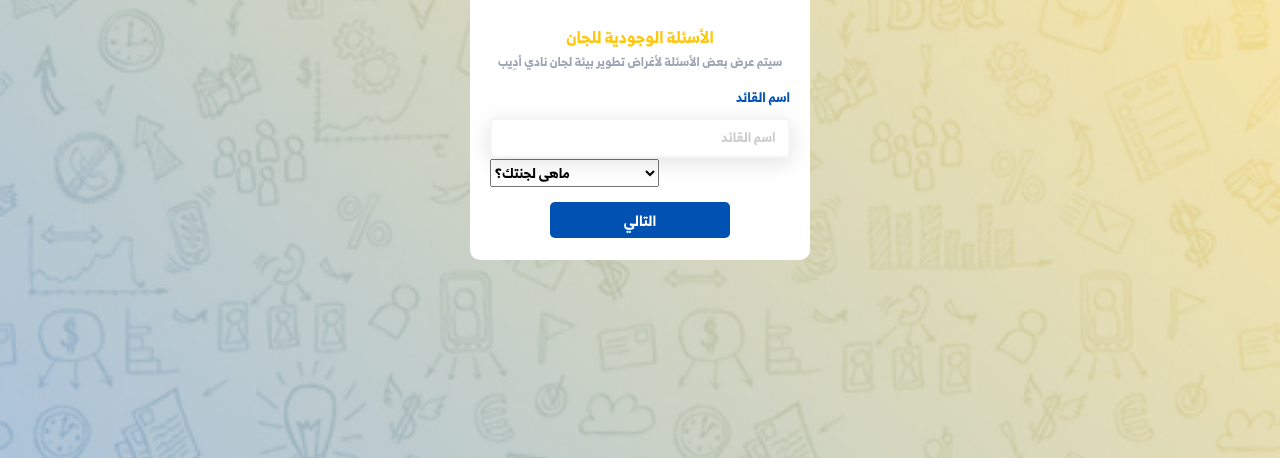
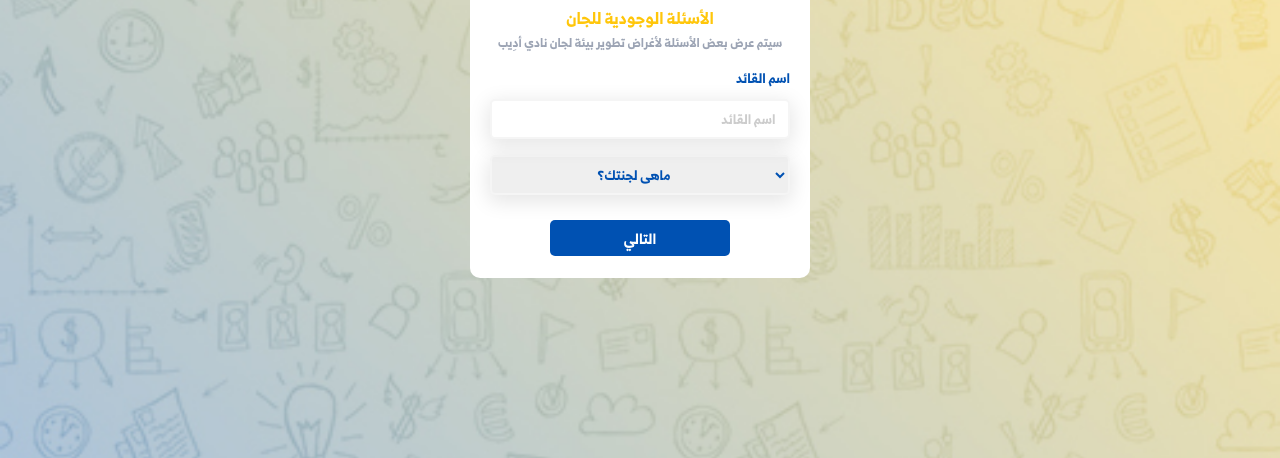
Before and after one commit to moha750/Administrative_Council, a plain HTML site: page index.html in a window 1280 px wide. Shown: the part 342-800 px from the top of the page. Drawn offline with Linux system fonts and the light colour scheme; a script that the page names is missing.

Commit message:
style.css

```diff
--- a/style.css
+++ b/style.css
@@ -641,7 +641,7 @@ h5 {
 
 
 
-#adeabTeam {
+.adeabTeam {
   width:100%;
   height:40px;
   border:none;
```
